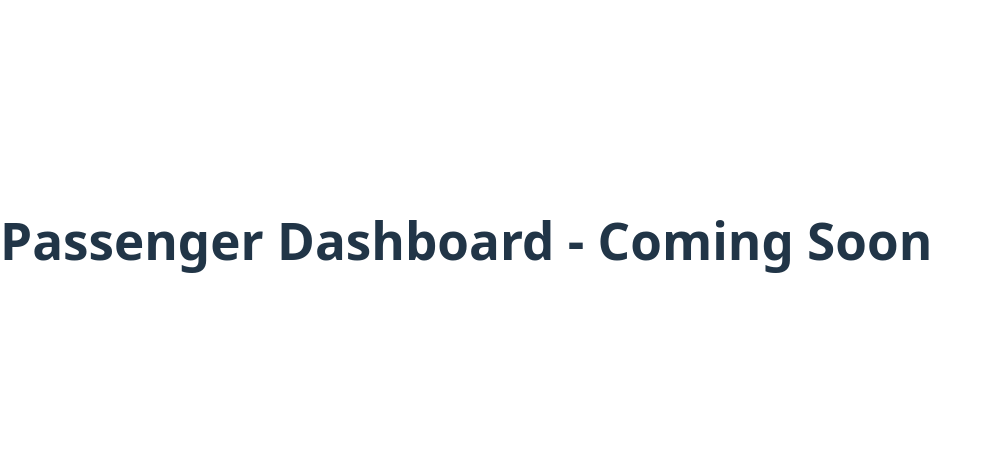
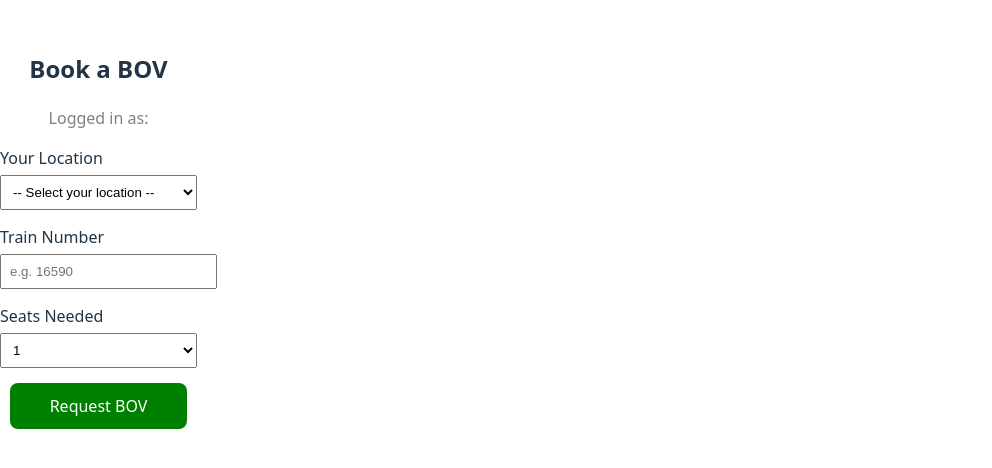
Before and after one commit to aayushkumarrai/bov-app, a React (Vite) app: page /passenger in a window 1280 px wide. Shown: the part 160-628 px from the top of the page, without its empty margins (0-992 px from the left). Built offline with nearby package versions, Linux system fonts and the light colour scheme.

Commit message:
Section 2 - Passenger request form working

```diff
--- a/src/App.jsx
+++ b/src/App.jsx
@@ -1,6 +1,7 @@
 import { BrowserRouter, Routes, Route, Navigate } from "react-router-dom";
 import Login from "./Login";
 import Signup from "./Signup";
+import PassengerDashboard from "./PassengerDashboard";
 
 function App() {
   return (
@@ -9,7 +10,7 @@ function App() {
         <Route path="/" element={<Navigate to="/signup" />} />
         <Route path="/signup" element={<Signup />} />
         <Route path="/login" element={<Login />} />
-        <Route path="/passenger" element={<h1>Passenger Dashboard - Coming Soon</h1>} />
+        <Route path="/passenger" element={<PassengerDashboard />} />
         <Route path="/driver" element={<h1>Driver Dashboard - Coming Soon</h1>} />
       </Routes>
     </BrowserRouter>
--- /dev/null
+++ b/src/PassengerDashboard.jsx
@@ -0,0 +1,113 @@
+import { useState } from "react";
+import { db, auth } from "./firebase";
+import { collection, addDoc, serverTimestamp } from "firebase/firestore";
+
+const LOCATIONS = [
+  "Main Entrance / Gate 1",
+  "Platform 1 - North End",
+  "Platform 1 - South End",
+  "Platform 2 - North End",
+  "Platform 2 - South End",
+  "Platform 3 - North End",
+  "Platform 3 - South End",
+  "Platform 4 - North End",
+  "Platform 4 - South End",
+  "Foot Over Bridge - Center",
+  "Waiting Hall",
+  "Retiring Room",
+  "Ticket Counter"
+];
+
+function PassengerDashboard() {
+  const [location, setLocation] = useState("");
+  const [trainNumber, setTrainNumber] = useState("");
+  const [seats, setSeats] = useState(1);
+  const [submitted, setSubmitted] = useState(false);
+  const [error, setError] = useState("");
+
+  const handleRequest = async () => {
+    if (!location || !trainNumber) {
+      setError("Please fill all fields.");
+      return;
+    }
+    try {
+      await addDoc(collection(db, "requests"), {
+        passengerId: auth.currentUser.uid,
+        passengerEmail: auth.currentUser.email,
+        location: location,
+        trainNumber: trainNumber,
+        seatsNeeded: seats,
+        status: "pending",
+        timestamp: serverTimestamp()
+      });
+      setSubmitted(true);
+    } catch (e) {
+      setError(e.message);
+    }
+  };
+
+  if (submitted) {
+    return (
+      <div style={{ maxWidth: "400px", margin: "100px auto", textAlign: "center" }}>
+        <h2>✅ Request Sent!</h2>
+        <p>A BOV driver will reach you at <strong>{location}</strong> shortly.</p>
+        <button
+          onClick={() => { setSubmitted(false); setLocation(""); setTrainNumber(""); }}
+          style={{ padding: "10px 20px", background: "blue", color: "white", border: "none", cursor: "pointer", marginTop: "20px" }}
+        >
+          Make Another Request
+        </button>
+      </div>
+    );
+  }
+
+  return (
+    <div style={{ maxWidth: "400px", margin: "60px auto", textAlign: "center" }}>
+      <h2>Book a BOV</h2>
+      <p style={{ color: "gray" }}>Logged in as: {auth.currentUser?.email}</p>
+
+      <label style={{ display: "block", textAlign: "left", marginBottom: "5px" }}>Your Location</label>
+      <select
+        value={location}
+        onChange={e => setLocation(e.target.value)}
+        style={{ display: "block", width: "100%", marginBottom: "15px", padding: "8px" }}
+      >
+        <option value="">-- Select your location --</option>
+        {LOCATIONS.map(loc => (
+          <option key={loc} value={loc}>{loc}</option>
+        ))}
+      </select>
+
+      <label style={{ display: "block", textAlign: "left", marginBottom: "5px" }}>Train Number</label>
+      <input
+        type="text"
+        placeholder="e.g. 16590"
+        value={trainNumber}
+        onChange={e => setTrainNumber(e.target.value)}
+        style={{ display: "block", width: "100%", marginBottom: "15px", padding: "8px" }}
+      />
+
+      <label style={{ display: "block", textAlign: "left", marginBottom: "5px" }}>Seats Needed</label>
+      <select
+        value={seats}
+        onChange={e => setSeats(Number(e.target.value))}
+        style={{ display: "block", width: "100%", marginBottom: "15px", padding: "8px" }}
+      >
+        {[1,2,3,4,5].map(n => (
+          <option key={n} value={n}>{n}</option>
+        ))}
+      </select>
+
+      {error && <p style={{ color: "red" }}>{error}</p>}
+
+      <button
+        onClick={handleRequest}
+        style={{ padding: "12px 40px", background: "green", color: "white", border: "none", cursor: "pointer", fontSize: "16px" }}
+      >
+        Request BOV
+      </button>
+    </div>
+  );
+}
+
+export default PassengerDashboard;
```
Also changed, not shown: src/DriverDashboard.jsx (added).
